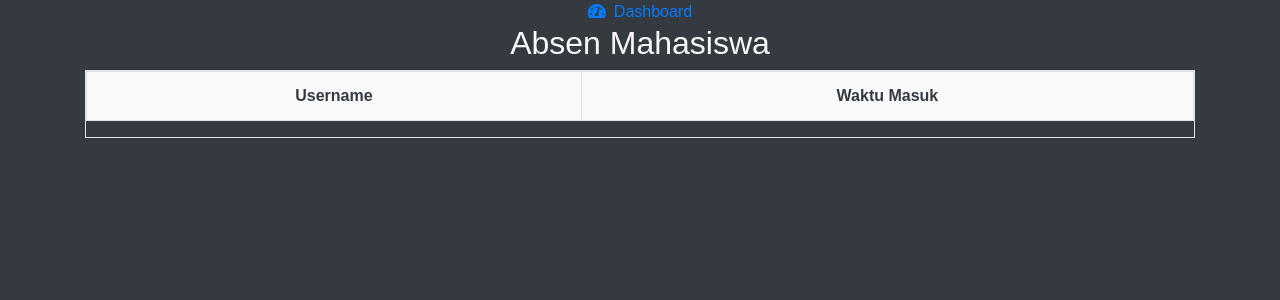
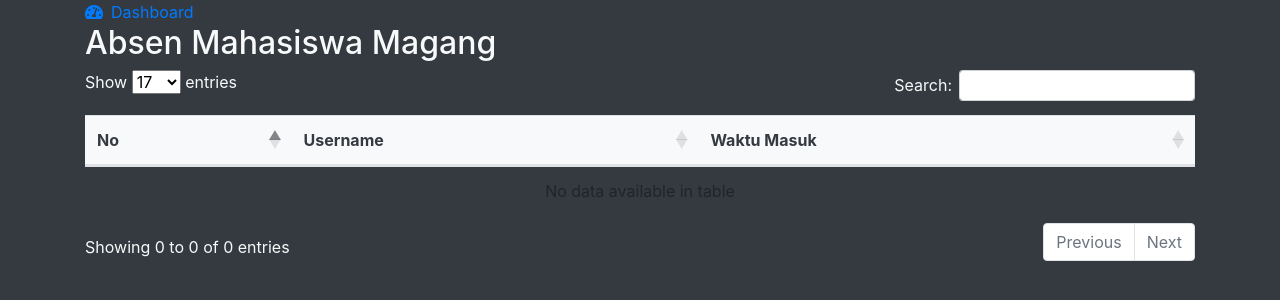
Before and after one commit to rachmatfauzan/Aplikasi-Absen, a PHP site: page /tataUsaha/absen-mhs.php in a window 1280 px wide. Shown: the top 300 px of the page. Run offline with PHP 8.4, Linux system fonts and the light colour scheme; a user stored in the database is signed in; data comes from the database, SQL or seed files in the repository; lists and menus that the app fills with data are empty; some libraries are stand-ins or nearby versions.

Commit message:
membuat data tabel pada menu absen mahasiswa dan membuat nama yang absen pada SWAL alert qrcode

```diff
--- a/tataUsaha/absen-mhs.php
+++ b/tataUsaha/absen-mhs.php
@@ -29,6 +29,7 @@
 
 <!DOCTYPE html>
 <html lang="en">
+
 <head>
     <meta charset="UTF-8">
     <title>Absensi</title>
@@ -43,6 +44,14 @@
     <link rel="stylesheet" href="../css/absen-dosen.css">
     <!-- Link CDN font-awesome  -->
     <link rel="stylesheet" href="https://cdnjs.cloudflare.com/ajax/libs/font-awesome/5.14.0/css/all.min.css">
+
+    <!-- link script datatable -->
+    <script src="https://code.jquery.com/jquery-3.5.1.js"></script>
+    <script src="https://cdn.datatables.net/1.10.22/js/jquery.dataTables.min.js"></script>
+    <script src="https://cdn.datatables.net/1.10.22/js/dataTables.bootstrap4.min.js"></script>
+
+    <link rel="stylesheet" href="https://cdnjs.cloudflare.com/ajax/libs/twitter-bootstrap/4.5.2/css/bootstrap.css">
+    <link rel="stylesheet" href="https://cdn.datatables.net/1.10.22/css/dataTables.bootstrap4.min.css">
 </head>
 
 <body class="bg-dark text-light">
@@ -54,16 +63,22 @@
         </nav>
 
         <div class="title">
-            <h2>Absen Mahasiswa</h2>
+            <h2>Absen Mahasiswa Magang</h2>
         </div>
-        <div class="table-responsive  table-bordered">
-            <table class="table">
+        <div class="table-responsive" style="width: 100%;">
+            <table class="table" id="data" style="text-align: left;">
+                <thead>
                     <tr class="bg-light text-dark">
+                        <th>No</th>
                         <th>Username</th>
                         <th>Waktu Masuk</th>
                     </tr>
+                </thead>
+                <tbody>
+                    <?php $no = 1; ?>
                     <?php foreach ($query as $data): ?>
-                <tr>
+                    <tr class="text-white">
+                        <td><?= $no; ?></td>
                         <td><?= $data['username']; ?></td>
                         <td>
                             <!-- start Logik - Get lastactivity from database -->
@@ -74,10 +89,29 @@
                             <?= date_format($date, 'l, j F Y g:ia'); ?>
                         </td>
                     </tr>
+                    <?php $no++; ?>
                     <?php endforeach; ?>
+                </tbody>
             </table>
         </div>
     </div>
+
+
+
+
+
+    <!-- script data tables -->
+    <script>
+        $(document).ready(function () {
+            $('#data').DataTable({
+                scrollX: false,
+                "lengthMenu": [
+                    [18, 25, 50, -1],
+                    [17, 50, 100, "All"]
+                ]
+                });
+        });
+    </script>
 </body>
 
 </html>
--- a/tataUsaha/dashboard.php
+++ b/tataUsaha/dashboard.php
@@ -27,9 +27,7 @@
 
 <body class="bg-dark text-light">
     <div class="container tex-light">
-        <h3><i class="far fa-user-circle mr-2"></i><?= $_SESSION['username'];  ?>
-        <br>Posisi : <?= $_SESSION['level']; ?></h3>
-
+        <h3><i class="far fa-user-circle mr-2"></i><?= $_SESSION['username'];  ?> </h3>
 
 
         <?php
```
Also changed, not shown: index.php (+17 -2 lines). Lines whose indentation alone changed are shown as unchanged.
